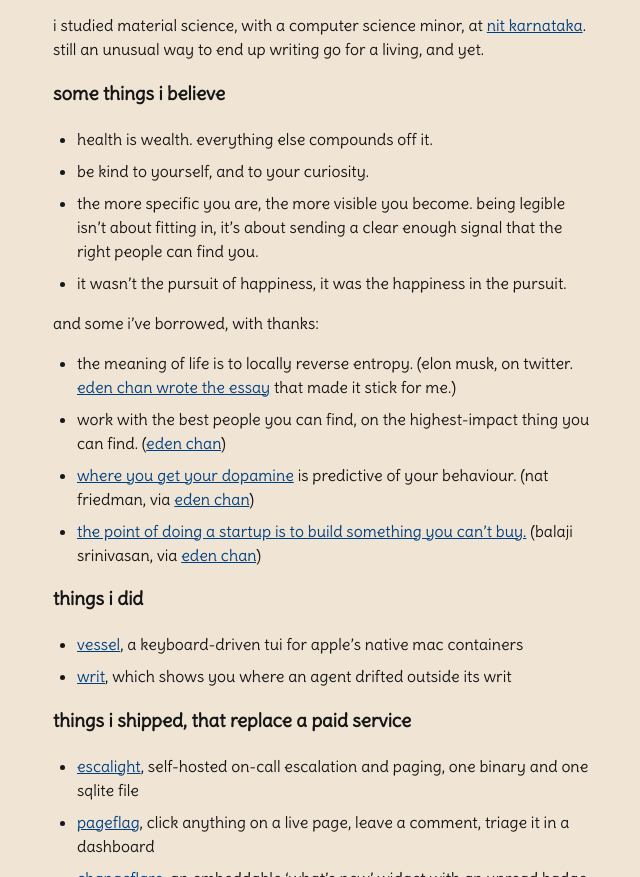
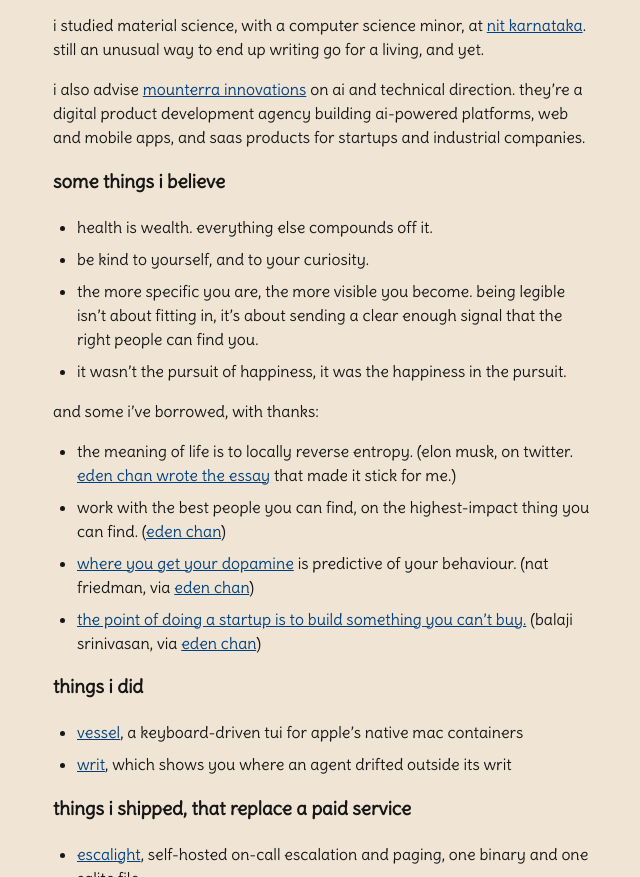
Before and after one commit to Laaaaksh/Laaaaksh.github.io, a website: page index.html in a window 1280 px wide. Shown: the part 950-1827 px from the top of the page, without its empty margins (67-707 px from the left). Drawn offline with Linux system fonts and the light colour scheme.

Commit message:
Add mounterra innovations advisory line (#12)

```diff
--- a/index.html
+++ b/index.html
@@ -61,6 +61,12 @@
     a living, and yet.
 </p>
 
+<p>
+    i also advise <a href="https://www.mounterra.in/">mounterra innovations</a> on ai and technical
+    direction. they&rsquo;re a digital product development agency building ai-powered platforms, web
+    and mobile apps, and saas products for startups and industrial companies.
+</p>
+
 <h3>some things i believe</h3>
 
 <ul>
```
